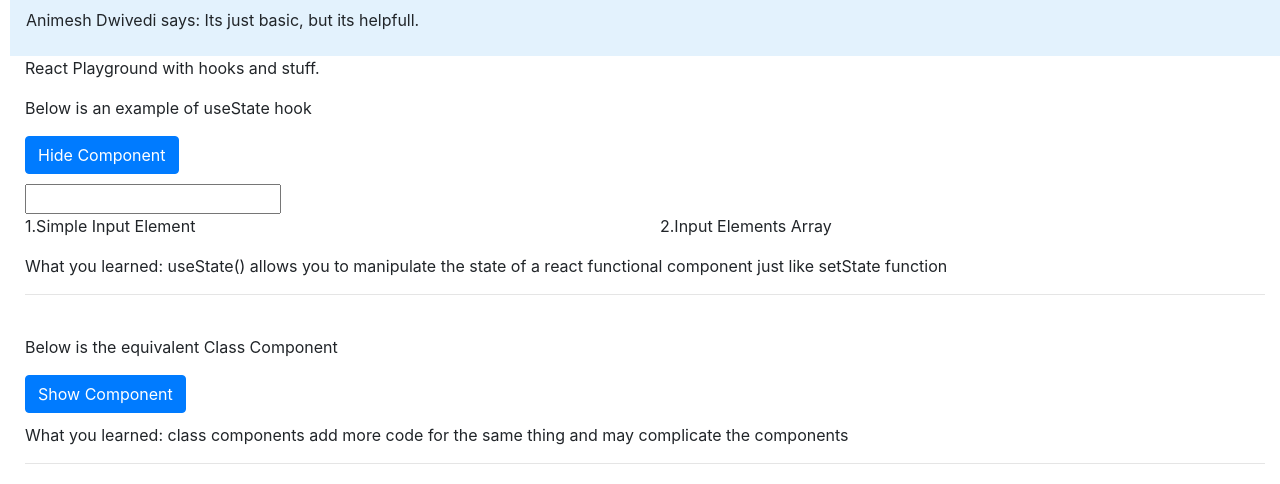
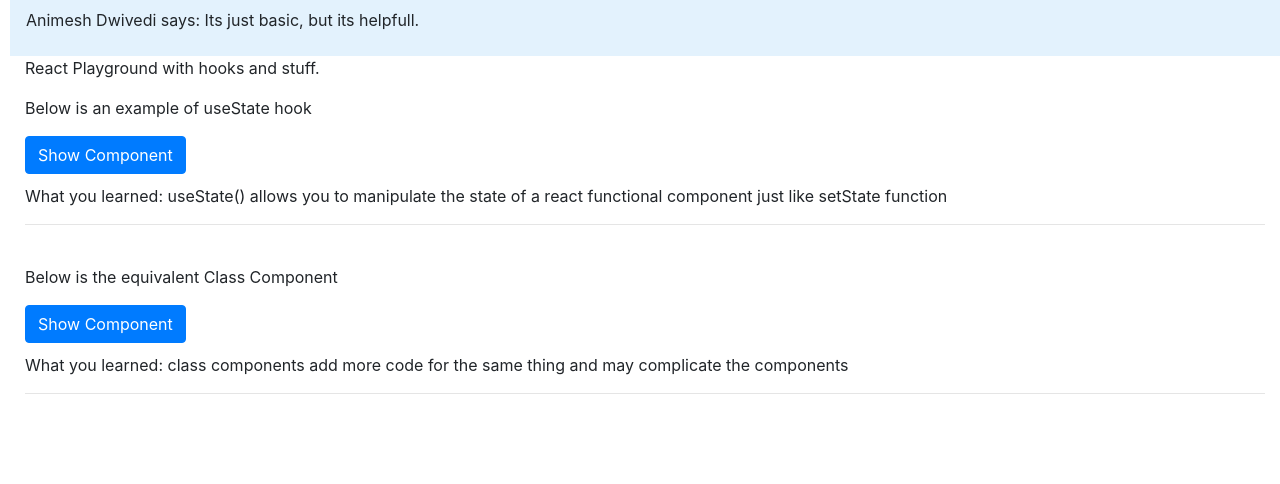
Before and after one commit to animeshdwivedi/ReactPlayground, a React (Create React App) app in the folder reactplayground/: page / in a window 1280 px wide. Shown: the top 484 px of the page. Built offline with nearby package versions, Linux system fonts and the light colour scheme.

Commit message:
Minor change to the useState hook

```diff
--- a/reactplayground/src/InputElementUseState.jsx
+++ b/reactplayground/src/InputElementUseState.jsx
@@ -5,7 +5,7 @@ import React, { useState } from 'react';
 const InputElementUseState = () => {
     const [inputText, setInputText] = useState("");
     const [inputListText, setInputList] = useState([]);
-    const [showComponent, onButtonClick] = useState({ inputText: "", inputListText: [] }, false);
+    const [showComponent, onButtonClick] = useState(false);
     //Clearing state is little tricky for statefull functional components.
     const clearState = (showComponent) => {
         setInputList([]);
```
